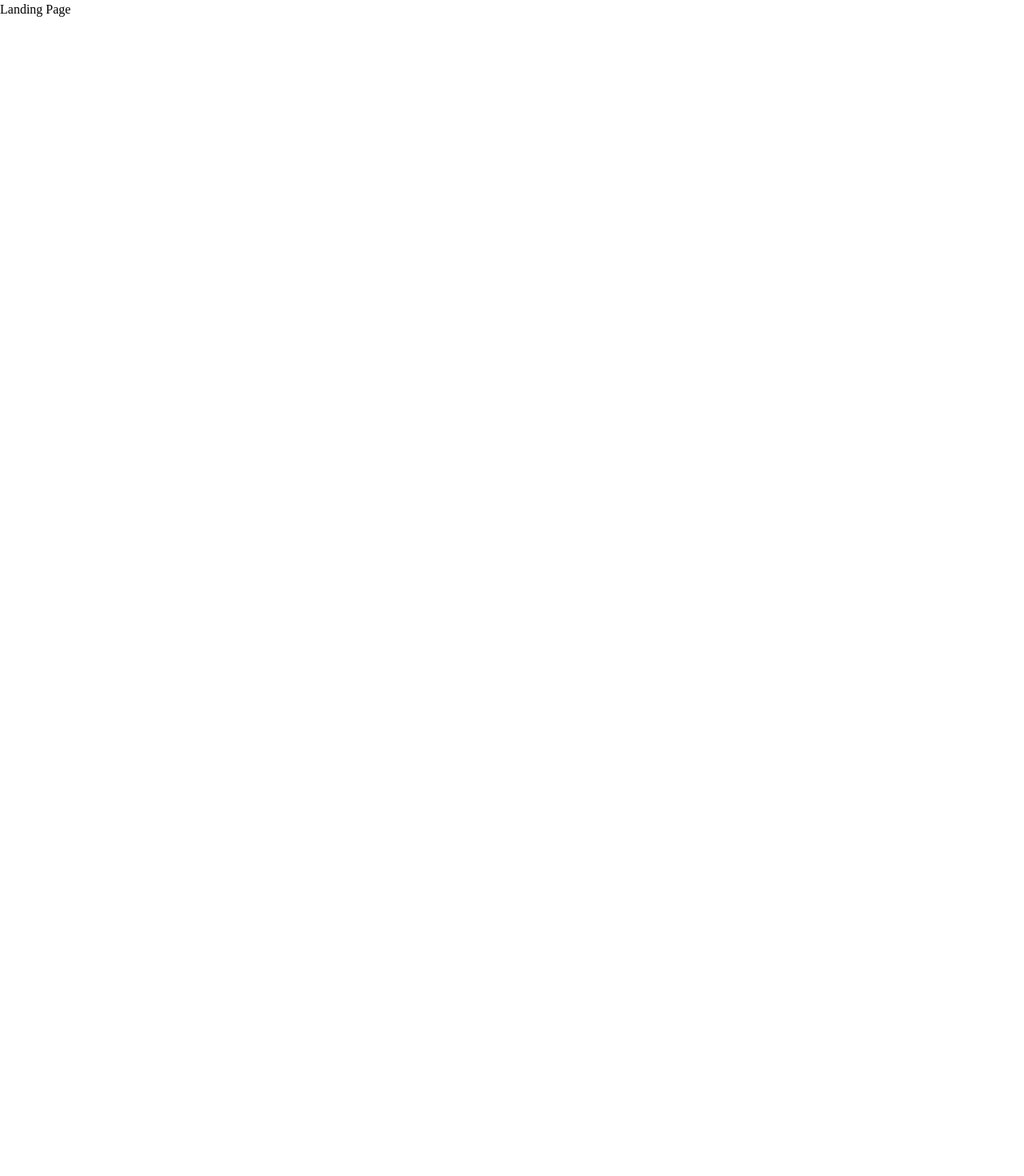
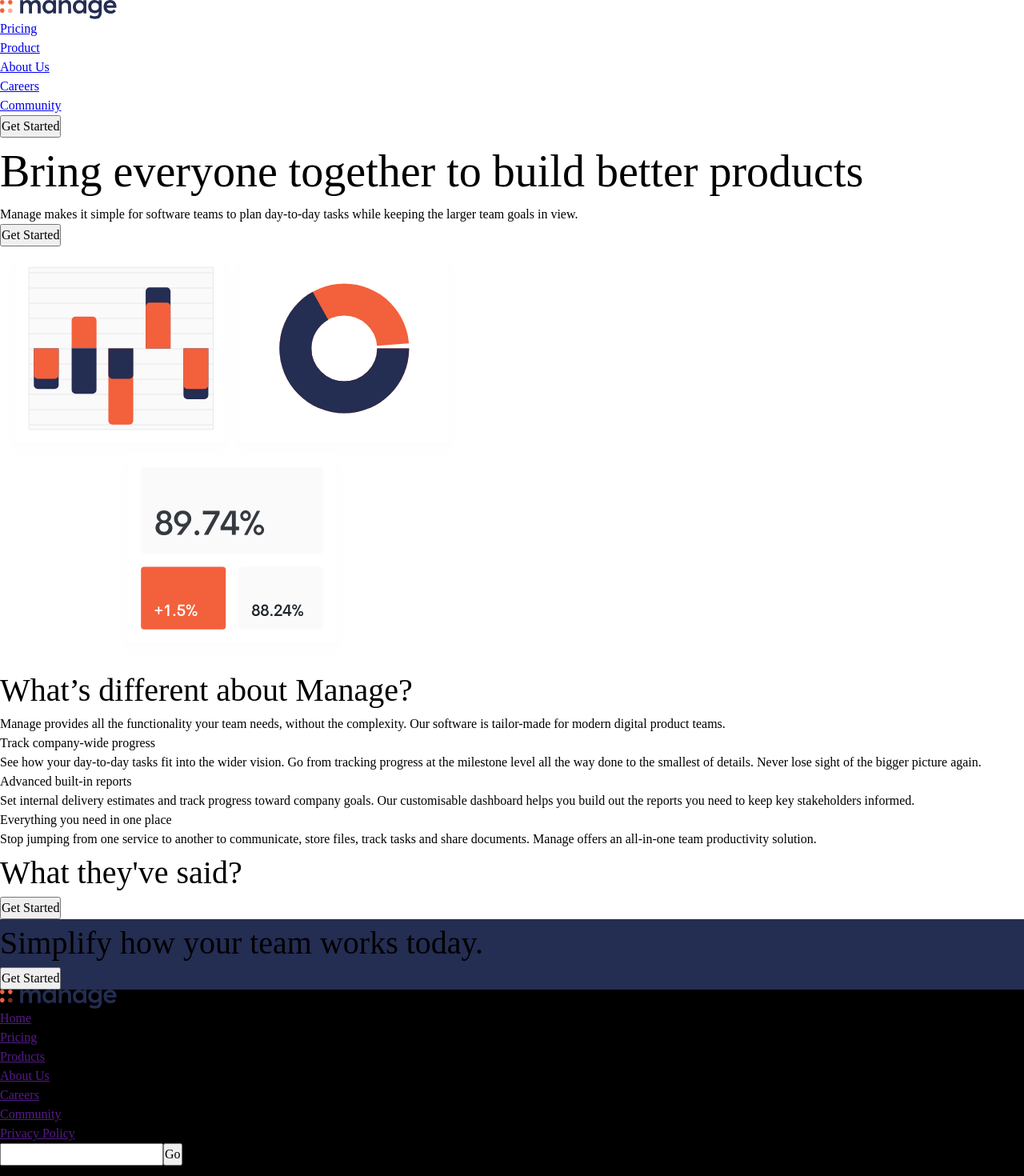
Before and after one commit to lazirpascual/manage-landing-page, a React (Vite) app: page / in a window 1280 px wide. Shown: the top 1470 px of the page at 80% size. Before the commit the page ends 800 px from the top, so only its background shows below. Built offline with nearby package versions, Linux system fonts and the light colour scheme.

Commit message:
add html to app.jsx

```diff
--- a/src/App.jsx
+++ b/src/App.jsx
@@ -3,7 +3,193 @@ import './App.css';
 function App() {
   return (
     <>
-      <h1>Landing Page</h1>
+      <header className="primary-header">
+        <div className="container">
+          <a href="#" className="logo">
+            <img src="images/logo.svg" alt="Manage"></img>
+          </a>
+          <nav className="primary-navigation">
+            <ul aria-label="Primary" role="list" className="nav-list">
+              <li>
+                <a href="#">Pricing</a>
+              </li>
+              <li>
+                <a href="#">Product</a>
+              </li>
+              <li>
+                <a href="#">About Us</a>
+              </li>
+              <li>
+                <a href="#">Careers</a>
+              </li>
+              <li>
+                <a href="#">Community</a>
+              </li>
+            </ul>
+          </nav>
+          <button className="button">Get Started</button>
+        </div>
+      </header>
+
+      <main>
+        <section>
+          <div className="container">
+            <div className="even-columns">
+              <div>
+                <h1 className="fs-primary-heading fw-bold">
+                  Bring everyone together to build better products
+                </h1>
+                <p>
+                  Manage makes it simple for software teams to plan day-to-day
+                  tasks while keeping the larger team goals in view.
+                </p>
+                <button className="button">Get Started</button>
+              </div>
+              <div>
+                <img src="images/illustration-intro.svg" alt="" />
+              </div>
+            </div>
+          </div>
+        </section>
+
+        <div className="section">
+          <div className="container">
+            <div className="even-columns">
+              <div>
+                <h2 className="fs-secondary-heading fw-bold">
+                  What’s different about Manage?
+                </h2>
+                <p>
+                  Manage provides all the functionality your team needs, without
+                  the complexity. Our software is tailor-made for modern digital
+                  product teams.
+                </p>
+              </div>
+              <div>
+                <ul className="numbered-items" role="list">
+                  <li>
+                    <h3 className="fs-600 fw-bold">
+                      Track company-wide progress
+                    </h3>
+                    <p>
+                      See how your day-to-day tasks fit into the wider vision.
+                      Go from tracking progress at the milestone level all the
+                      way done to the smallest of details. Never lose sight of
+                      the bigger picture again.
+                    </p>
+                  </li>
+                  <li>
+                    <h3 className="fs-600 fw-bold">
+                      Advanced built-in reports
+                    </h3>
+                    <p>
+                      Set internal delivery estimates and track progress toward
+                      company goals. Our customisable dashboard helps you build
+                      out the reports you need to keep key stakeholders
+                      informed.
+                    </p>
+                  </li>
+                  <li>
+                    <h3 className="fs-600 fw-bold">
+                      Everything you need in one place
+                    </h3>
+                    <p>
+                      Stop jumping from one service to another to communicate,
+                      store files, track tasks and share documents. Manage
+                      offers an all-in-one team productivity solution.
+                    </p>
+                  </li>
+                </ul>
+              </div>
+            </div>
+          </div>
+        </div>
+
+        <section className="carousel">
+          <h2 className="fs-secondary-heading">What they've said?</h2>
+          <button className="button">Get Started</button>
+        </section>
+
+        <section className="cta | bg-primary-400 text-neutral-100">
+          <div className="container">
+            <div className="even-columns">
+              <div>
+                <p className="fs-secondary-heading fw-bold">
+                  Simplify how your team works today.
+                </p>
+              </div>
+              <div>
+                <button className="button" datatype="inverted">
+                  Get Started
+                </button>
+              </div>
+            </div>
+          </div>
+        </section>
+      </main>
+
+      <footer className="bg-neutral-900 text-neutral-100">
+        <div className="container">
+          <div className="even-columns">
+            <div>
+              <a href="#" className="logo">
+                <img src="images/logo.svg" alt="Manage" />
+              </a>
+              <ul role="list" aria-label="social links">
+                <li>
+                  <a aria-label="facebook" href="#"></a>
+                </li>
+                <li>
+                  <a aria-label="youtube" href="#"></a>
+                </li>
+                <li>
+                  <a aria-label="twitter" href="#"></a>
+                </li>
+                <li>
+                  <a aria-label="pinterest" href="#"></a>
+                </li>
+                <li>
+                  <a aria-label="instagram" href="#"></a>
+                </li>
+              </ul>
+            </div>
+            <div>
+              <nav className="footer-nav">
+                <ul aria-label="Footer" role="list">
+                  <li>
+                    <a href="">Home</a>
+                  </li>
+                  <li>
+                    <a href="">Pricing</a>
+                  </li>
+                  <li>
+                    <a href="">Products</a>
+                  </li>
+                  <li>
+                    <a href="">About Us</a>
+                  </li>
+                  <li>
+                    <a href="">Careers</a>
+                  </li>
+                  <li>
+                    <a href="">Community</a>
+                  </li>
+                  <li>
+                    <a href="">Privacy Policy</a>
+                  </li>
+                </ul>
+              </nav>
+            </div>
+            <div>
+              <form action="">
+                <input type="email" />
+                <button className="button">Go</button>
+                <p>Copyright 2020. All Rights Reserved.</p>
+              </form>
+            </div>
+          </div>
+        </div>
+      </footer>
     </>
   );
 }
```
